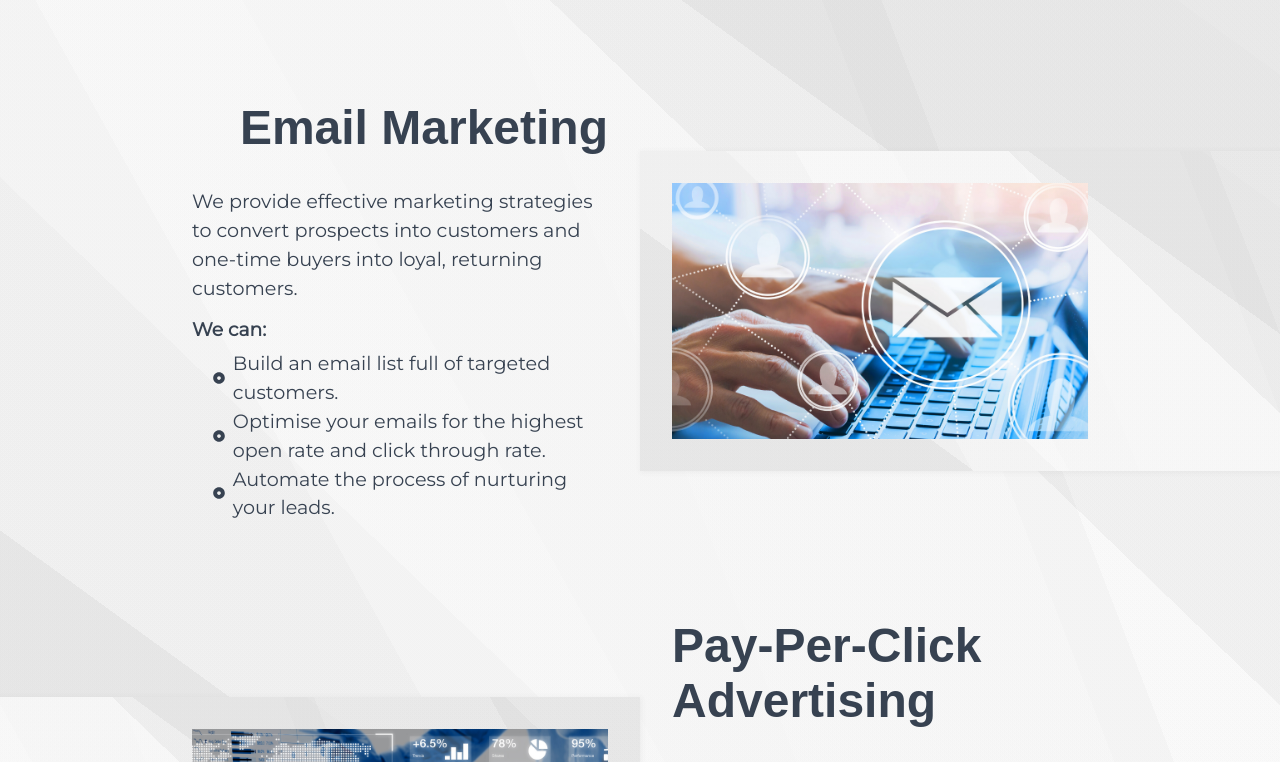
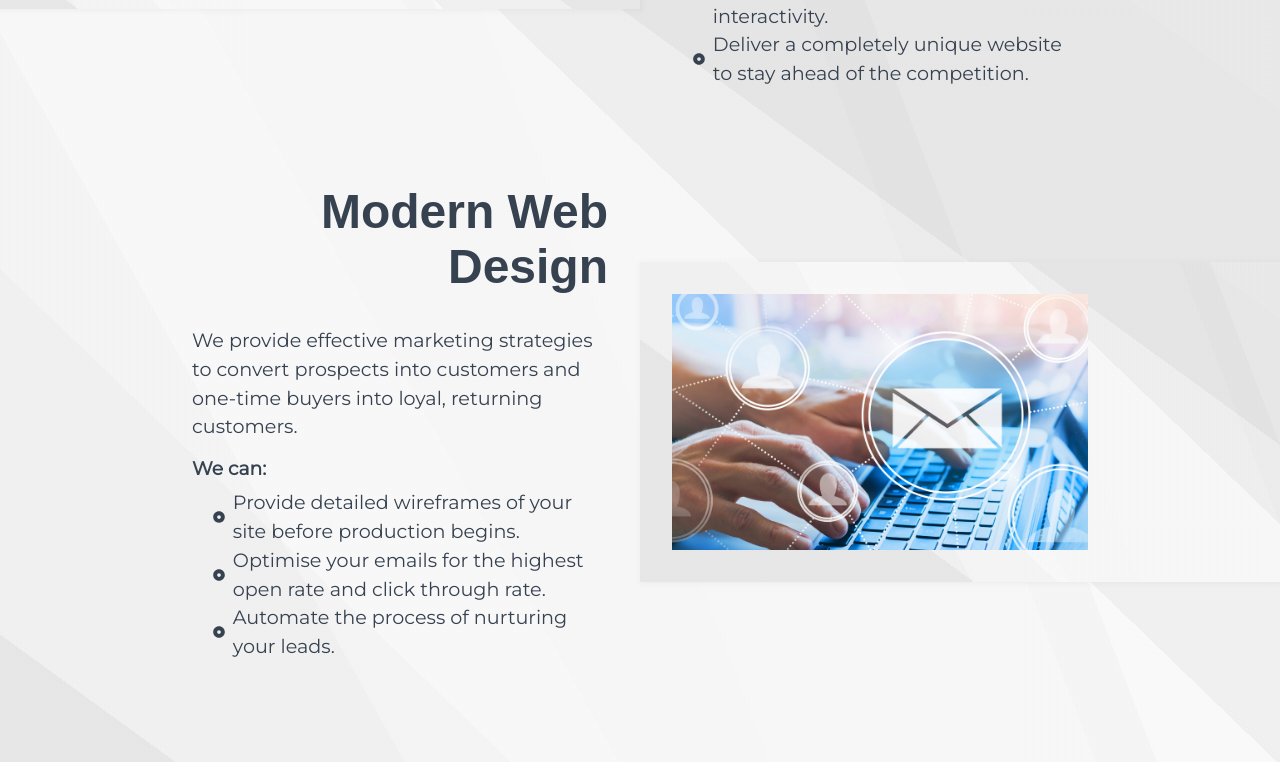
Before and after one commit to joenapper/nappernetwork, a React (Create React App) app: page /web-development in a window 1280 px wide. Shown: the part 1258-2020 px from the top of the page. Built offline with nearby package versions, Linux system fonts and the light colour scheme.

Commit message:
Fixed form bug with Safari input type=submit

```diff
--- a/src/components/GlobalStyle.js
+++ b/src/components/GlobalStyle.js
@@ -102,6 +102,12 @@ h2 {
     flex-wrap: wrap;
 }
 
+input[type=search] {
+   -moz-appearance: none;/* older firefox */
+   -webkit-appearance: none; /* safari, chrome, edge and ie mobile */
+   appearance: none; /* rest */
+}
+
 @media (max-width: 1400px) {
     .container {
         width: 70%
--- a/src/components/Home/ServicesSection.js
+++ b/src/components/Home/ServicesSection.js
@@ -65,9 +65,6 @@ const ServicesSection = () => {
               </li>
               <li>
                 <p>Ongoing Support</p>
-              </li>
-              <li>
-                <button>Find Out More</button>
               </li> */}
             </Link>
           </motion.div>
--- a/src/pages/WebDevelopment.js
+++ b/src/pages/WebDevelopment.js
@@ -29,28 +29,28 @@ const WebDevelopment = () => {
       />
       <ServiceDetail>
         <div className="container">
-          <ServiceTitle title="Digital Marketing Services" />
+          <ServiceTitle title="Web Development Services" />
           <ServiceItem
-            title="SEO"
+            title="Bespoke Websites"
             text="We provide effective search engine optimisation strategies to improve
         the visablility of your website."
-            bulletOne="Provide a detailed SEO audit of your Website."
-            bulletTwo="Implement key words to gain more site visits."
-            bulletThree="Help you understand how SEO works."
+            bulletOne="Use modern technologies to create fast and powerful websites."
+            bulletTwo="Work with you to ensure content improves SEO and boosts interactivity."
+            bulletThree="Deliver a completely unique website to stay ahead of the competition."
             background={`url(${SEOImg})`}
           />
 
           <ServiceItemAlt
-            title="Email Marketing"
+            title="Modern Web Design"
             text="We provide effective marketing strategies to convert prospects into customers and one-time buyers into loyal, returning customers."
-            bulletOne="Build an email list full of targeted customers."
+            bulletOne="Provide detailed wireframes of your site before production begins."
             bulletTwo="Optimise your emails for the highest open rate and click through rate."
             bulletThree="Automate the process of nurturing your leads."
             background={`url(${EmailMarketingImg})`}
           />
 
           <ServiceItem
-            title="Pay-Per-Click Advertising"
+            title="Hosting &#38; Maintenance"
             text="We create successful 'PPC' campaigns to drive traffic to your website,
           increase conversions and boost brand recognition."
             bulletOne="Analyse competitors and identify targeteted keywords."
```
